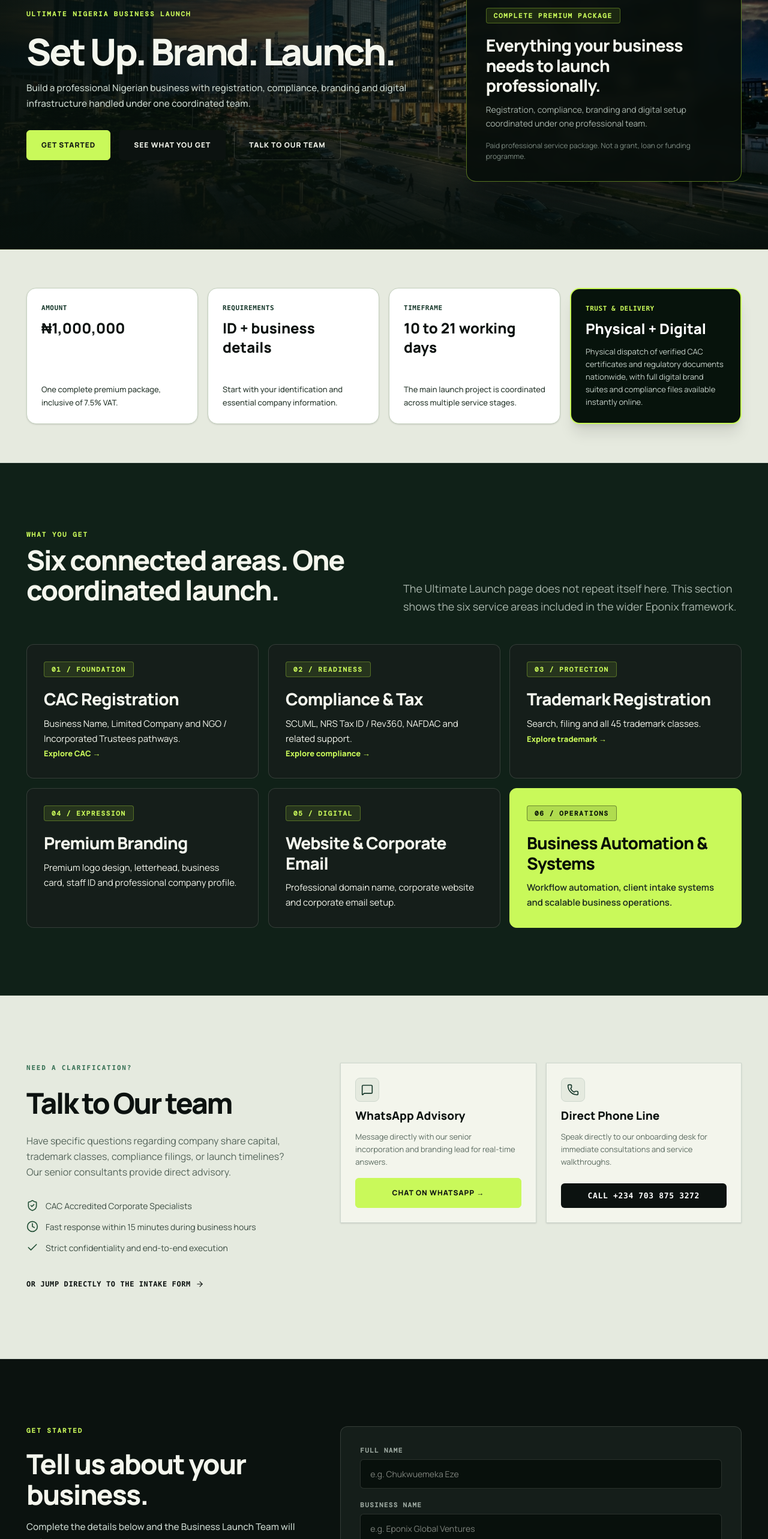
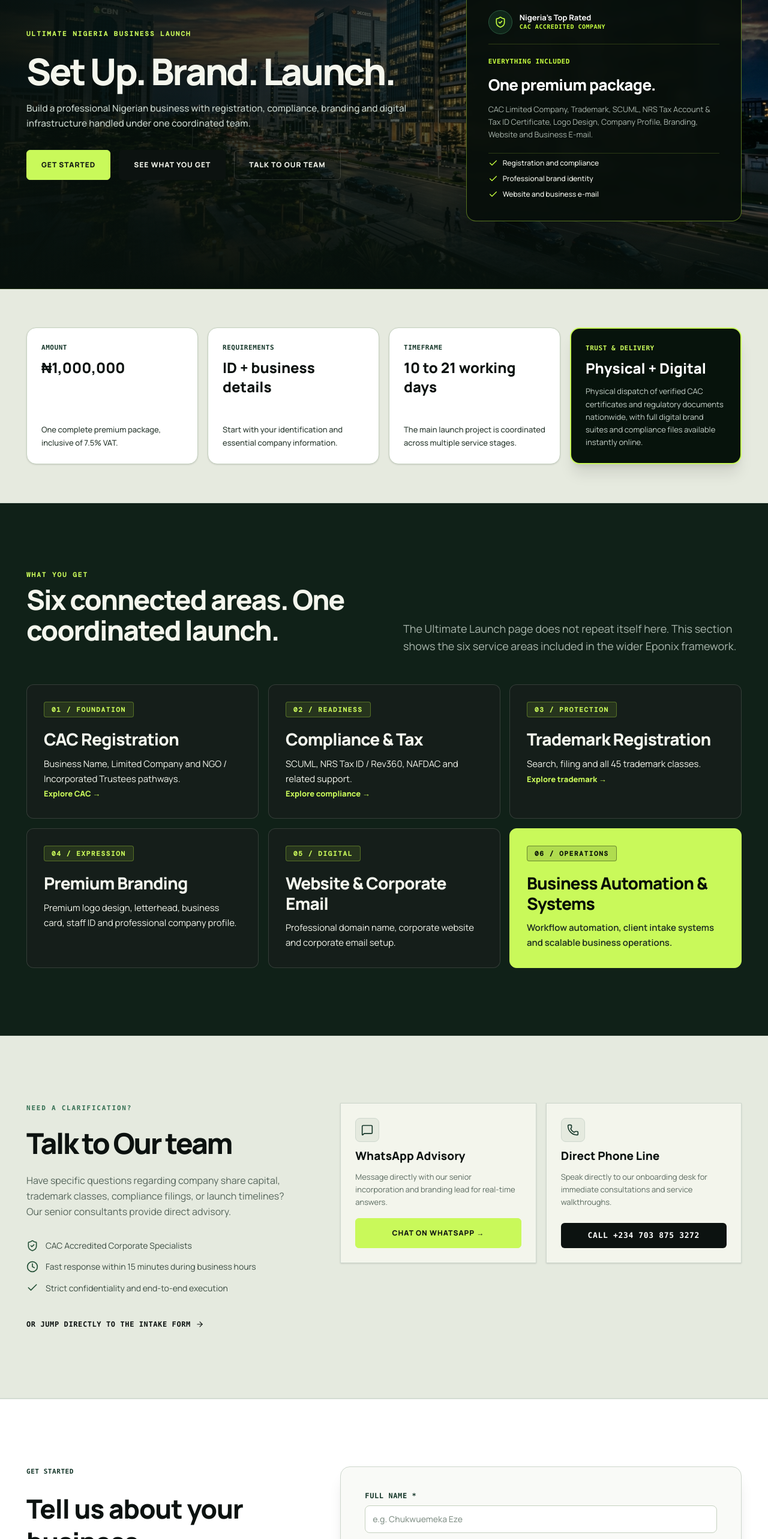
Before and after one commit to dev-anna-life/harrison-mosco, a Next.js app: page /ultimate in a window 1280 px wide. Shown: the part 180-2746 px from the top of the page at 60% size. Built offline with nearby package versions, Linux system fonts and the light colour scheme; a web font is replaced by a local one.

Commit message:
Update Ultimate hero right column to match Thanny Chris ng-premium and convert intake form to crisp white

```diff
--- a/app/ultimate/page.tsx
+++ b/app/ultimate/page.tsx
@@ -87,16 +87,46 @@ export default function UltimatePage() {
               </div>
             </div>
 
+            {/* Right Column: Stretchy Advisory Card */}
             <div className="lg:col-span-5">
-              <div className="bg-[rgba(8,15,11,0.92)] border border-[rgba(198,255,63,0.42)] p-7 sm:p-8 space-y-4 shadow-2xl backdrop-blur-sm rounded-2xl">
-                <div className="ep-tag text-[#c6ff3f]">Complete Premium Package</div>
-                <h3 className="heading-3">Everything your business needs to launch professionally.</h3>
-                <p className="text-[#aab6ad] text-[14px] leading-relaxed">
-                  Registration, compliance, branding and digital setup coordinated under one professional team.
-                </p>
-                <p className="small-text">
-                  Paid professional service package. Not a grant, loan or funding programme.
-                </p>
+              <div className="bg-[rgba(8,15,11,0.95)] border border-[rgba(198,255,63,0.42)] p-7 sm:p-9 space-y-5 shadow-2xl backdrop-blur-sm rounded-2xl flex flex-col justify-between">
+                {/* Header Badge */}
+                <div className="flex items-center gap-3 pb-4 border-b border-[rgba(198,255,63,0.18)]">
+                  <div className="w-10 h-10 rounded-full bg-[#10261a] border border-[#2b593f] flex items-center justify-center text-[#c6ff3f] shrink-0">
+                    <ShieldCheck className="w-5 h-5" />
+                  </div>
+                  <div>
+                    <div className="text-[13px] font-bold text-white leading-tight">Nigeria's Top Rated</div>
+                    <div className="font-mono text-[10px] tracking-wider uppercase text-[#c6ff3f] font-bold">CAC ACCREDITED COMPANY</div>
+                  </div>
+                </div>
+
+                <div className="space-y-3">
+                  <div className="font-mono text-[11px] uppercase tracking-wider text-[#c6ff3f] font-bold">
+                    Everything included
+                  </div>
+                  <h2 className="text-[22px] sm:text-[26px] font-bold text-white tracking-tight leading-snug">
+                    One premium package.
+                  </h2>
+                  <p className="text-[13px] text-[#aab6ad] leading-relaxed">
+                    CAC Limited Company, Trademark, SCUML, NRS Tax Account &amp; Tax ID Certificate, Logo Design, Company Profile, Branding, Website and Business E-mail.
+                  </p>
+                </div>
+
+                <ul className="space-y-2.5 pt-2 border-t border-[rgba(198,255,63,0.18)] text-xs">
+                  <li className="flex items-center gap-2 text-[#f5f7ef] font-medium">
+                    <Check className="w-4 h-4 text-[#c6ff3f] shrink-0" />
+                    <span>Registration and compliance</span>
+                  </li>
+                  <li className="flex items-center gap-2 text-[#f5f7ef] font-medium">
+                    <Check className="w-4 h-4 text-[#c6ff3f] shrink-0" />
+                    <span>Professional brand identity</span>
+                  </li>
+                  <li className="flex items-center gap-2 text-[#f5f7ef] font-medium">
+                    <Check className="w-4 h-4 text-[#c6ff3f] shrink-0" />
+                    <span>Website and business e-mail</span>
+                  </li>
+                </ul>
               </div>
             </div>
           </div>
@@ -289,24 +319,24 @@ export default function UltimatePage() {
         </div>
       </section>
 
-      {/* 5. Intake Form */}
-      <section id="application" className="bg-[#0b120f] py-20 lg:py-28 scroll-mt-24">
+      {/* 5. Intake Form (Crisp Pure White #ffffff Palette) */}
+      <section id="application" className="bg-[#ffffff] text-[#0c1210] py-20 lg:py-28 border-t border-[#dce3da] scroll-mt-24">
         <span id="get-started" className="block -mt-24 pt-24 invisible" aria-hidden="true" />
         <div className="site-container">
           <div className="grid grid-cols-1 lg:grid-cols-12 gap-12 lg:gap-16 items-start">
             <div className="lg:col-span-5 space-y-6">
-              <div className="eyebrow">Get Started</div>
-              <h2 className="heading-2">Tell us about your business.</h2>
-              <p className="lead-text">
+              <div className="font-mono text-[11px] uppercase tracking-wider text-[#17382b] font-bold">Get Started</div>
+              <h2 className="text-[32px] sm:text-[44px] font-bold tracking-tight text-[#0c1210] leading-tight">Tell us about your business.</h2>
+              <p className="text-[15px] text-[#2b3a30] font-medium leading-relaxed">
                 Complete the details below and the Business Launch Team will review your request and contact you.
               </p>
               <div className="flex flex-wrap gap-2.5 pt-2">
-                <span className="ep-tag">One Team</span>
-                <span className="ep-tag">Dedicated Support</span>
-                <span className="ep-tag">Secure Submission</span>
+                <span className="text-xs font-mono uppercase tracking-wider px-3 py-1.5 rounded bg-[#f4f7f1] border border-[#c5d1bf] text-[#17382b] font-bold">One Team</span>
+                <span className="text-xs font-mono uppercase tracking-wider px-3 py-1.5 rounded bg-[#f4f7f1] border border-[#c5d1bf] text-[#17382b] font-bold">Dedicated Support</span>
+                <span className="text-xs font-mono uppercase tracking-wider px-3 py-1.5 rounded bg-[#f4f7f1] border border-[#c5d1bf] text-[#17382b] font-bold">Secure Submission</span>
               </div>
 
-              <div className="pt-2 overflow-hidden border border-[#26362c] shadow-lg hidden sm:block">
+              <div className="pt-2 overflow-hidden rounded-2xl border border-[#c5d1bf] shadow-md hidden sm:block">
                 <img
                   src="/images/concierge-reception.jpg"
                   alt="Eponix Private Concierge Onboarding Desk"
@@ -317,73 +347,79 @@ export default function UltimatePage() {
 
             <div className="lg:col-span-7">
               {isSubmitted ? (
-                <div className="bg-[#0d1711] border border-[#33473a] p-8 text-center space-y-4">
-                  <div className="w-12 h-12 rounded-full bg-[#c6ff3f] text-[#071007] flex items-center justify-center mx-auto">
+                <div className="bg-[#ffffff] border-2 border-[#17382b] p-8 text-center space-y-4 rounded-2xl shadow-xl">
+                  <div className="w-12 h-12 rounded-full bg-[#10261a] text-[#c9f95a] flex items-center justify-center mx-auto">
                     <Check className="w-6 h-6" />
                   </div>
-                  <h3 className="heading-3">Application Submitted</h3>
-                  <p className="text-[15px] text-[#aab6ad] max-w-md mx-auto">
-                    Thank you, <strong>{formData.fullName}</strong>. The Business Launch Team will reach out to you within 24 hours to begin your incorporation and digital setup.
+                  <h3 className="text-2xl font-bold text-[#0c1210]">Application Submitted</h3>
+                  <p className="text-[15px] text-[#2b3a30] font-medium max-w-md mx-auto">
+                    Thank you, <strong className="text-[#0c1210]">{formData.fullName}</strong>. The Business Launch Team will reach out to you within 24 hours to begin your incorporation and digital setup.
                   </p>
                 </div>
               ) : (
-                <form onSubmit={handleSubmit} className="ep-form">
+                <form onSubmit={handleSubmit} className="bg-[#f9faf7] border border-[#ced7cd] p-6 lg:p-10 space-y-5 shadow-xl rounded-2xl text-[#0c1210]">
                   {errorMessage && (
-                    <div className="p-3 mb-4 text-xs bg-red-950 text-red-200 border border-red-800">
+                    <div className="p-3 mb-4 text-xs bg-red-950 text-red-200 border border-red-800 rounded">
                       {errorMessage}
                     </div>
                   )}
 
                   <div>
-                    <label>Full Name</label>
+                    <label className="block text-xs font-mono uppercase tracking-wider text-[#17382b] mb-2 font-bold">Full Name *</label>
                     <input
                       type="text"
                       required
                       value={formData.fullName}
                       onChange={(e) => setFormData({ ...formData, fullName: e.target.value })}
                       placeholder="e.g. Chukwuemeka Eze"
+                      className="w-full bg-[#ffffff] text-[#0c1210] border border-[#c5d1bf] p-3 text-sm focus:border-[#17382b] focus:ring-2 focus:ring-[#17382b]/10 outline-none rounded-lg font-medium transition-all placeholder:text-[#88968d]"
                     />
                   </div>
 
                   <div>
-                    <label>Business Name</label>
+                    <label className="block text-xs font-mono uppercase tracking-wider text-[#17382b] mb-2 font-bold">Business Name *</label>
                     <input
                       type="text"
+                      required
                       value={formData.businessName}
                       onChange={(e) => setFormData({ ...formData, businessName: e.target.value })}
                       placeholder="e.g. Eponix Global Ventures"
+                      className="w-full bg-[#ffffff] text-[#0c1210] border border-[#c5d1bf] p-3 text-sm focus:border-[#17382b] focus:ring-2 focus:ring-[#17382b]/10 outline-none rounded-lg font-medium transition-all placeholder:text-[#88968d]"
                     />
                   </div>
 
-                  <div className="grid grid-cols-1 sm:grid-cols-2 gap-3">
+                  <div className="grid grid-cols-1 sm:grid-cols-2 gap-4">
                     <div>
-                      <label>Email Address</label>
+                      <label className="block text-xs font-mono uppercase tracking-wider text-[#17382b] mb-2 font-bold">Email Address *</label>
                       <input
                         type="email"
                         required
                         value={formData.email}
                         onChange={(e) => setFormData({ ...formData, email: e.target.value })}
                         placeholder="name@company.com"
+                        className="w-full bg-[#ffffff] text-[#0c1210] border border-[#c5d1bf] p-3 text-sm focus:border-[#17382b] focus:ring-2 focus:ring-[#17382b]/10 outline-none rounded-lg font-medium transition-all placeholder:text-[#88968d]"
                       />
                     </div>
                     <div>
-                      <label>Phone Number</label>
+                      <label className="block text-xs font-mono uppercase tracking-wider text-[#17382b] mb-2 font-bold">Phone Number *</label>
                       <input
                         type="tel"
                         required
                         value={formData.phoneNumber}
                         onChange={(e) => setFormData({ ...formData, phoneNumber: e.target.value })}
                         placeholder="+234 800 000 0000"
+                        className="w-full bg-[#ffffff] text-[#0c1210] border border-[#c5d1bf] p-3 text-sm focus:border-[#17382b] focus:ring-2 focus:ring-[#17382b]/10 outline-none rounded-lg font-medium transition-all placeholder:text-[#88968d]"
                       />
                     </div>
                   </div>
 
-                  <div className="grid grid-cols-1 sm:grid-cols-2 gap-3">
+                  <div className="grid grid-cols-1 sm:grid-cols-2 gap-4">
                     <div>
-                      <label>Business Stage</label>
+                      <label className="block text-xs font-mono uppercase tracking-wider text-[#17382b] mb-2 font-bold">Business Stage</label>
                       <select
                         value={formData.businessStage}
                         onChange={(e) => setFormData({ ...formData, businessStage: e.target.value })}
+                        className="w-full bg-[#ffffff] text-[#0c1210] border border-[#c5d1bf] p-3 text-sm focus:border-[#17382b] focus:ring-2 focus:ring-[#17382b]/10 outline-none rounded-lg font-semibold transition-all"
                       >
                         <option value="Idea / Pre-launch">Idea / Pre-launch</option>
                         <option value="Newly registered">Newly registered</option>
@@ -392,10 +428,11 @@ export default function UltimatePage() {
                       </select>
                     </div>
                     <div>
-                      <label>Primary Goal</label>
+                      <label className="block text-xs font-mono uppercase tracking-wider text-[#17382b] mb-2 font-bold">Primary Goal</label>
                       <select
                         value={formData.primaryGoal}
                         onChange={(e) => setFormData({ ...formData, primaryGoal: e.target.value })}
+                        className="w-full bg-[#ffffff] text-[#0c1210] border border-[#c5d1bf] p-3 text-sm focus:border-[#17382b] focus:ring-2 focus:ring-[#17382b]/10 outline-none rounded-lg font-semibold transition-all"
                       >
                         <option value="Complete business launch">Complete business launch</option>
                         <option value="Registration">Registration</option>
@@ -409,11 +446,12 @@ export default function UltimatePage() {
                   </div>
 
                   <div>
-                    <label>Additional Inquiries / Project Details</label>
+                    <label className="block text-xs font-mono uppercase tracking-wider text-[#17382b] mb-2 font-bold">Additional Inquiries / Project Details</label>
                     <textarea
                       value={formData.projectDetails}
                       onChange={(e) => setFormData({ ...formData, projectDetails: e.target.value })}
                       placeholder="Tell us anything important about your business, timeline, or launch objectives."
+                      className="w-full bg-[#ffffff] text-[#0c1210] border border-[#c5d1bf] p-3 text-sm focus:border-[#17382b] focus:ring-2 focus:ring-[#17382b]/10 outline-none rounded-lg font-medium transition-all placeholder:text-[#88968d] min-h-[90px] resize-vertical"
                     />
                   </div>
 
@@ -424,9 +462,9 @@ export default function UltimatePage() {
                       checked={formData.agreeTerms}
                       onChange={(e) => setFormData({ ...formData, agreeTerms: e.target.checked })}
                       required
-                      style={{ width: "auto" }}
+                      className="accent-[#17382b]"
                     />
-                    <label htmlFor="agreeTermsUlt" style={{ margin: 0, fontWeight: 400, fontSize: "13px", color: "#aab6ad" }}>
+                    <label htmlFor="agreeTermsUlt" className="text-xs text-[#2b3a30] font-medium cursor-pointer">
                       I agree to the Terms of Service and Privacy Policy.
                     </label>
                   </div>
@@ -434,7 +472,7 @@ export default function UltimatePage() {
                   <button
                     type="submit"
                     disabled={isSubmitting}
-                    className="ep-btn ep-btn-primary w-full mt-4"
+                    className="ep-btn ep-btn-primary w-full py-4 text-center justify-center font-bold tracking-wider rounded-lg cursor-pointer"
                   >
                     {isSubmitting ? "Submitting Application..." : "Submit Application"}
                   </button>
```
